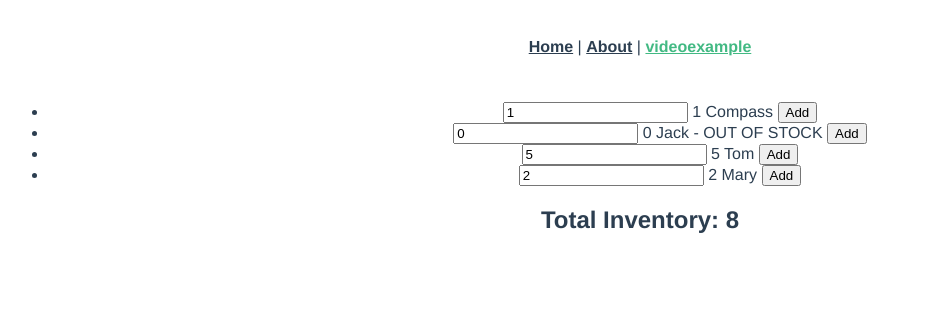
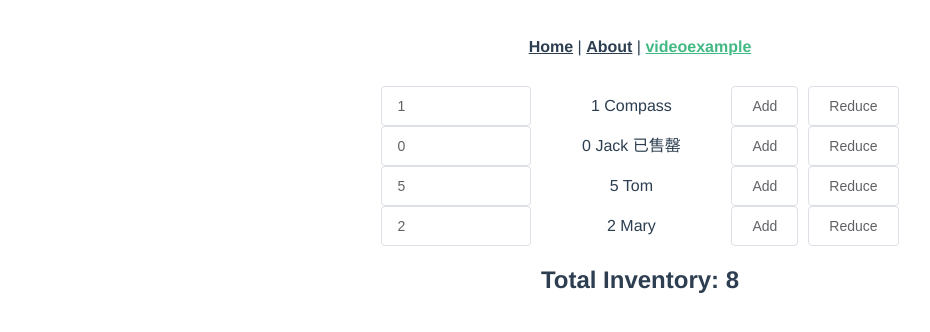
Before and after one commit to Qujinghua/personal-object, a Vue app: page /videoexample in a window 1280 px wide. Shown: the top 332 px of the page, without its empty margins (0-930 px from the left). Built offline with nearby package versions, Linux system fonts and the light colour scheme.

Commit message:
引入element-ui

```diff
--- a/package.json
+++ b/package.json
@@ -9,6 +9,7 @@
   },
   "dependencies": {
     "axios": "^0.18.0",
+    "element-ui": "^2.4.6",
     "mockjs": "^1.0.1-beta3",
     "vue": "^2.5.17",
     "vue-axios": "^2.1.3",
--- a/src/main.js
+++ b/src/main.js
@@ -1,4 +1,6 @@
 import Vue from 'vue'
+import ElementUI from 'element-ui';
+import 'element-ui/lib/theme-chalk/index.css';
 import App from './App.vue'
 import router from './router'
 import store from './store'
@@ -6,7 +8,8 @@ import axios from 'axios'
 import VueAxios from 'vue-axios'
 
 Vue.config.productionTip = false
-Vue.use(VueAxios, axios)
+Vue.use(ElementUI, VueAxios, axios)
+// Vue.use
 require('./mock/mock.js')
 
 new Vue({
--- a/src/views/videoexample/index.vue
+++ b/src/views/videoexample/index.vue
@@ -1,17 +1,21 @@
 <template>
-  <div>
-    <ul>
-      <li v-for="product in products">
-        <input type="number" v-model.number="product.quantity">
+  <div class="example">
+    <div class="example-content" v-for="product in products">
+      <el-input v-model.number="product.quantity" style="width:150px"></el-input>
+      <span>
         {{product.quantity}} {{ product.name }}
         <span v-if="product.quantity === 0">
-          - OUT OF STOCK
+          已售罄
         </span>
-        <button @click="product.quantity += 1">
-          Add
-        </button>
-      </li>
-    </ul>
+      </span>
+
+      <el-button @click="product.quantity += 1">
+        Add
+      </el-button>
+      <el-button @click="product.quantity -= 1">
+        Reduce
+      </el-button>
+    </div>
     <h2>Total Inventory: {{ totalProducts }}</h2>
   </div>
 </template>
@@ -58,3 +62,16 @@ export default {
   }
 }
 </script>
+<style lang="less" scoped>
+.example {
+  &-content {
+    display: flex;
+    justify-content: center;
+    span:nth-child(2) {
+      display: block;
+      line-height: 40px;
+      width: 200px;
+    }
+  }
+}
+</style>
```
